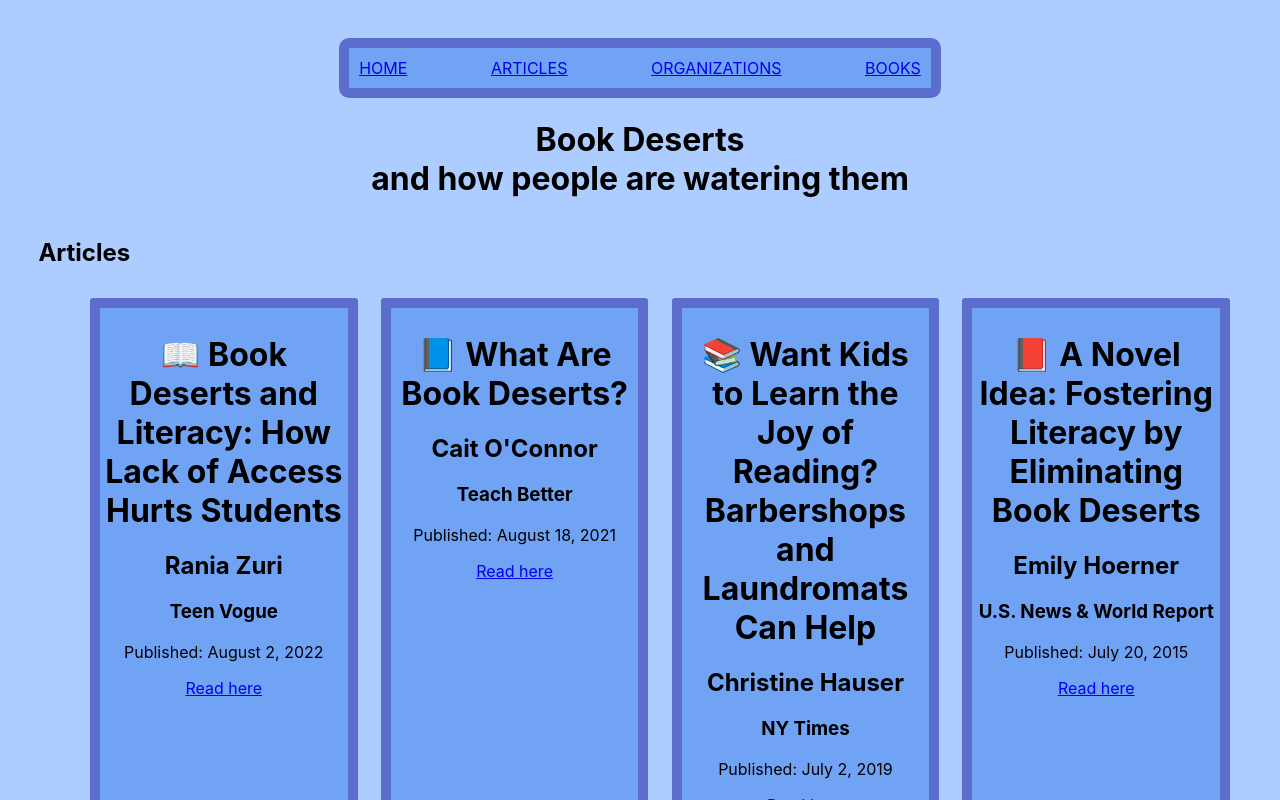
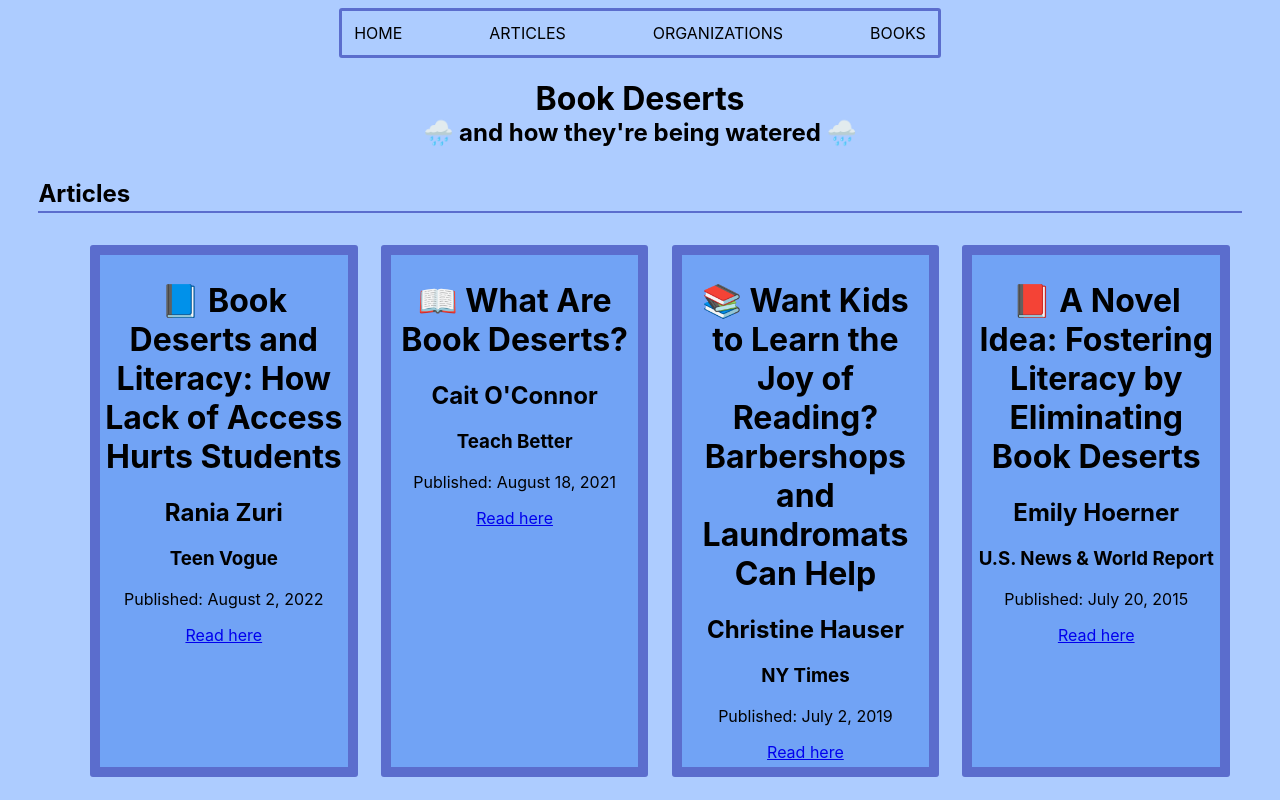
Before and after one commit to sam-a-code/book-deserts, a React (Create React App) app: page /articles in a window 1280 px wide. Shown: the top 800 px of the page. Built offline with nearby package versions, Linux system fonts and the light colour scheme; data requests are answered from the project's data file.

Commit message:
additional copy changes

```diff
--- a/db.json
+++ b/db.json
@@ -2,7 +2,7 @@
   "articles": [
     {
       "id": 1,
-      "title": "📖 Book Deserts and Literacy: How Lack of Access Hurts Students",
+      "title": "📘 Book Deserts and Literacy: How Lack of Access Hurts Students",
       "source": "Teen Vogue",
       "url": "https://www.teenvogue.com/story/book-deserts-literacy-west-virginia ",
       "author": "Rania Zuri",
@@ -10,7 +10,7 @@
     },
     {
       "id": 2,
-      "title": "📘 What Are Book Deserts?",
+      "title": "📖 What Are Book Deserts?",
       "source": "Teach Better",
       "url": "https://www.teachbetter.com/blog/what-are-book-deserts/",
       "author": "Cait O'Connor",
--- a/src/components/App.js
+++ b/src/components/App.js
@@ -12,7 +12,8 @@ function App() {
     <div>
       <header>
         <NavBar/>
-        <h1 className='page-title'>Book Deserts <br /> and how people are watering them</h1>
+        <h1 className='page-title'>Book Deserts</h1>
+        <h2 className='page-subtitle'>🌧️ and how they're being watered 🌧️</h2>
         <br></br>
         <Switch>
           <Route exact path="/articles">
--- a/src/components/ArticleList.js
+++ b/src/components/ArticleList.js
@@ -24,7 +24,7 @@ function ArticleList () {
 
   return (
     <div>
-      <h2>Articles</h2>
+      <h2 className="section-heading">Articles</h2>
     <ul className="cards">
       {articleList}
     </ul>
--- a/src/components/BookForm.js
+++ b/src/components/BookForm.js
@@ -31,7 +31,7 @@ function BookForm({addBook, bookList}) {
 
 return (
     <div onSubmit={handleSubmit} className="form-box">
-      <h2 className="form">📚 Add a new book to our list!</h2>
+      <h2 className="form">📖 Add a new book to our list!</h2>
       <form className="form">
         <input className="form-input" type="text" name="title" placeholder="Book title" value={title} onChange={(e) => setTitle(e.target.value)}/>
         <br></br>
@@ -41,7 +41,7 @@ return (
         <br></br>
         <input className="form-input" type="text" name="image" placeholder="Book cover image URL" value={image} onChange={(e) => setImage(e.target.value)}/>
         <br></br>
-        <button className="form-submit" type="submit">Add Book</button>
+        <button className="form-submit" type="submit">Add Book 📘 </button>
       </form>
     </div>
   );
--- a/src/components/BookList.js
+++ b/src/components/BookList.js
@@ -28,7 +28,8 @@ function BookList () {
 
   return (
     <div>
-      <h2>Books</h2>
+      <h2 className="section-heading">Books (treat yourself or buy one to donate!)</h2>
+      <p>📚 Scroll to the bottom to add your own book suggestions to our list</p>
     <ul className="cards">
       {bookList}
     </ul>
--- a/src/components/Home.js
+++ b/src/components/Home.js
@@ -5,8 +5,9 @@ function Home() {
         <div className='home-header'>
             <br></br>
             <h3 className='home-box-header'>So, what is a book desert?</h3>
-            <p className='home-box'>According to an article from the U.S. News & World report, book deserts are defined as areas where children and parents lack access to quality books. They are prevalent in low-income neighborhoods across the United States and can negatively impact children's literacy. From that same article – "In the Kingsessing neighborhood, where 90 percent of residents lived in poverty, parents could purchase 55 different children's books at four stores, the study said. In Chestnut Hill, an affluent neighborhood, parents had a choice of 16,453 children's titles for sale at 11 stores... More books were available at public schools and libraries in the more affluent neighborhoods." <br></br> There are quite a few people and organizations who are making an impact in communities affected by a lack of books. From pop-up book give-aways to barbershops and laundromats that have free books and a quiet reading area, to vending machines that disrtibute books for free, people are finding ways to get books into the hands of children.</p>
-            <h4 className='home-box'>Our hope is that in addition to learning about what book deserts are and how communities are impacted by them, this also inspires you to: donate a book in your community, make a donation to one of the organizations distributing books in book deserts, or just to go and support your local library! We especially wanted to highlight @storybookmaze, who was the inspiration for this project.</h4>
+            <p className='home-box'>According to an article from the U.S. News & World report, book deserts are defined as areas where children and parents lack access to quality books. They are prevalent in low-income neighborhoods across the United States and can negatively impact children's literacy. From that same article – "In the Kingsessing neighborhood, where 90 percent of residents lived in poverty, parents could purchase 55 different children's books at four stores, the study said. In Chestnut Hill, an affluent neighborhood, parents had a choice of 16,453 children's titles for sale at 11 stores... More books were available at public schools and libraries in the more affluent neighborhoods." <br></br>
+            <br></br> There are quite a few people and organizations who are making an impact in communities affected by a lack of books. From pop-up book give-aways to barbershops and laundromats that have free books and a quiet reading area, to vending machines that disrtibute books for free, people are finding ways to get books into the hands of children.</p>
+            <h4 className='home-box-bold'>Our hope is that in addition to learning about what book deserts are and how communities are impacted by them, this also inspires you to: donate a book in your community, make a donation to one of the organizations distributing books in book deserts, or just to go and support your local library! We especially wanted to highlight @storybookmaze, who was the inspiration for this project.</h4>
             <br></br>
         </div>
     )
--- a/src/components/NavBar.js
+++ b/src/components/NavBar.js
@@ -4,10 +4,10 @@ import { NavLink } from "react-router-dom";
 function NavBar() {
 
   return (<div className="navbar">
-    <NavLink to="/" exact>HOME </NavLink>
-    <NavLink to="/articles" exact>ARTICLES </NavLink>
-    <NavLink to="/organizations" exact>ORGANIZATIONS </NavLink>
-    <NavLink to="/books" exact>BOOKS </NavLink>
+    <NavLink className="nav-text" to="/" exact>HOME </NavLink>
+    <NavLink className="nav-text" to="/articles" exact>ARTICLES </NavLink>
+    <NavLink className="nav-text" to="/organizations" exact>ORGANIZATIONS </NavLink>
+    <NavLink className="nav-text" to="/books" exact>BOOKS </NavLink>
   </div>);
 }
 
--- a/src/components/ResourceList.js
+++ b/src/components/ResourceList.js
@@ -24,7 +24,7 @@ function ResourceList() {
 
   return (
     <div>
-      <h2>People and organizations who are making a difference:</h2>
+      <h2 className="section-heading">People and organizations who are making a difference:</h2>
     <ul className="cards">
     {resourceList}
     </ul>
--- a/src/index.scss
+++ b/src/index.scss
@@ -1,5 +1,7 @@
 body {
-  margin: 3%;
+  margin-left: 3%;
+  margin-right: 3%;
+  margin-bottom: 3%;
   font-family: -apple-system, BlinkMacSystemFont, 'Segoe UI', 'Roboto', 'Oxygen',
     'Ubuntu', 'Cantarell', 'Fira Sans', 'Droid Sans', 'Helvetica Neue',
     sans-serif;
@@ -12,6 +14,14 @@ body {
   margin-top: 10;
   margin-bottom: 0;
   text-align: center;
+  // color: #5B6DCD
+}
+
+.page-subtitle {
+  text-align: center;
+  margin-top: 0;
+  margin-bottom: 0;
+  // color: #5B6DCD
 }
 
 code {
@@ -49,21 +59,31 @@ code {
   flex-flow: row wrap;
 }
 
-  .navbar {
+.navbar {
    text-align: center;
-   background-color: #71a3f5;
+   background-color: #adccff;
    margin-left: 25%;
    margin-right: 25%;
-   border-radius: 10px;
+   border-radius: 3px;
    width: 50%;
    box-sizing: border-box;
-   border: solid #5B6DCD 10px;
+   border: solid #5B6DCD 3px;
    padding: 10px;
    flex: 250px;
    display: flex;
    justify-content: space-between;
+}
 
+.nav-text {
+  text-decoration: none;
+  color: black;
+  padding: 2px
 }
+
+.nav-text:hover {
+  color: #71a3f5;
+}
+
 .home-details {
   background-color: #71a3f5;
   margin: 1%;
@@ -79,16 +99,6 @@ code {
   background-image: url("https://images.unsplash.com/photo-1588580000645-4562a6d2c839?ixlib=rb-1.2.1&ixid=MnwxMjA3fDB8MHxzZWFyY2h8MTd8fGxpYnJhcnl8ZW58MHx8MHx8&auto=format&fit=crop&w=500&q=60")
 }
 
-.home-box {
-  background-color: white;
-  opacity: .9;
-  margin-left: 15%;
-  margin-right: 15%;
-  margin-top: 5%;
-  padding: 1%;
-  border-radius: 3px;
-}
-
 .home-box-header {
   background-color: white;
   opacity: .9;
@@ -96,6 +106,33 @@ code {
   margin-right: 35%;
   padding: 1%;
   border-radius: 3px;
+}
+
+.home-box {
+  background-color: white;
+  opacity: .9;
+  margin-left: 12%;
+  margin-right: 12%;
+  margin-top: 5%;
+  padding: 1%;
+  border-radius: 3px;
+}
+
+.home-box-bold {
+  background-color: white;
+  opacity: .9;
+  margin-left: 20%;
+  margin-right: 20%;
+  margin-top: 5%;
+  padding: 1%;
+  border-radius: 3px;
+}
+
+.section-heading {
+  border-bottom: 2px solid #5B6DCD;
+  padding-bottom: 3px;
+  // color: #5B6DCD
+  margin-top: 1%
 }
 
 .form-box {
@@ -123,6 +160,10 @@ code {
   margin-bottom: 3px;
   border-color: #5B6DCD;
   text-align: center;
+}
+
+.form-input:hover {
+  background-color: #adccff;
 }
 
 .form-submit {
```
